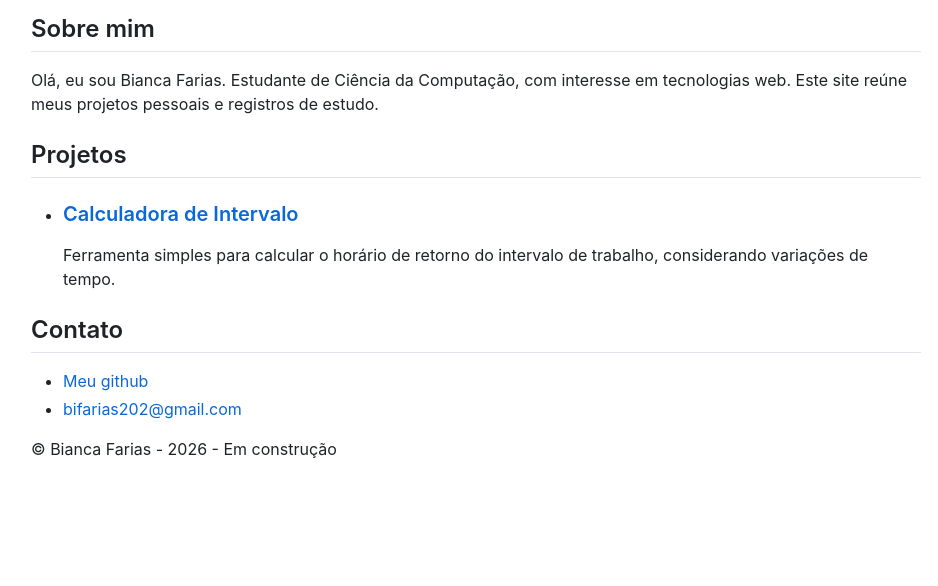
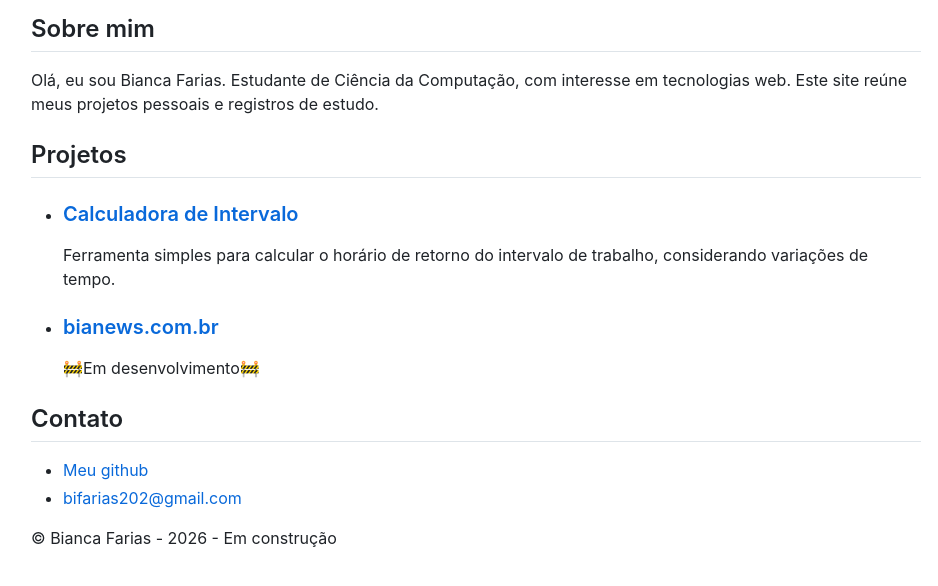
Before and after one commit to lubiasafira/biancafarias.com.br, a plain HTML site: page index.html in a window 1280 px wide. Shown: the part 130-716 px from the top of the page, without its empty margins (14-952 px from the left). Drawn offline with nearby package versions, Linux system fonts and the light colour scheme.

Commit message:
Adiciona projeto: `bianews.com.br`

```diff
--- a/index.html
+++ b/index.html
@@ -38,6 +38,10 @@
                     <h3><a href="https://calculadora-intervalo.vercel.app/">Calculadora de Intervalo</a></h3>
                     <p>Ferramenta simples para calcular o horário de retorno do intervalo de trabalho, considerando variações de tempo.</p>
                 </li>
+                <li>
+                    <h3><a href="https://github.com/lubiasafira/bianews">bianews.com.br</a></h3>
+                    <p>🚧Em desenvolvimento🚧</p>
+                </li>
             </ul>
         </article>
 
```
